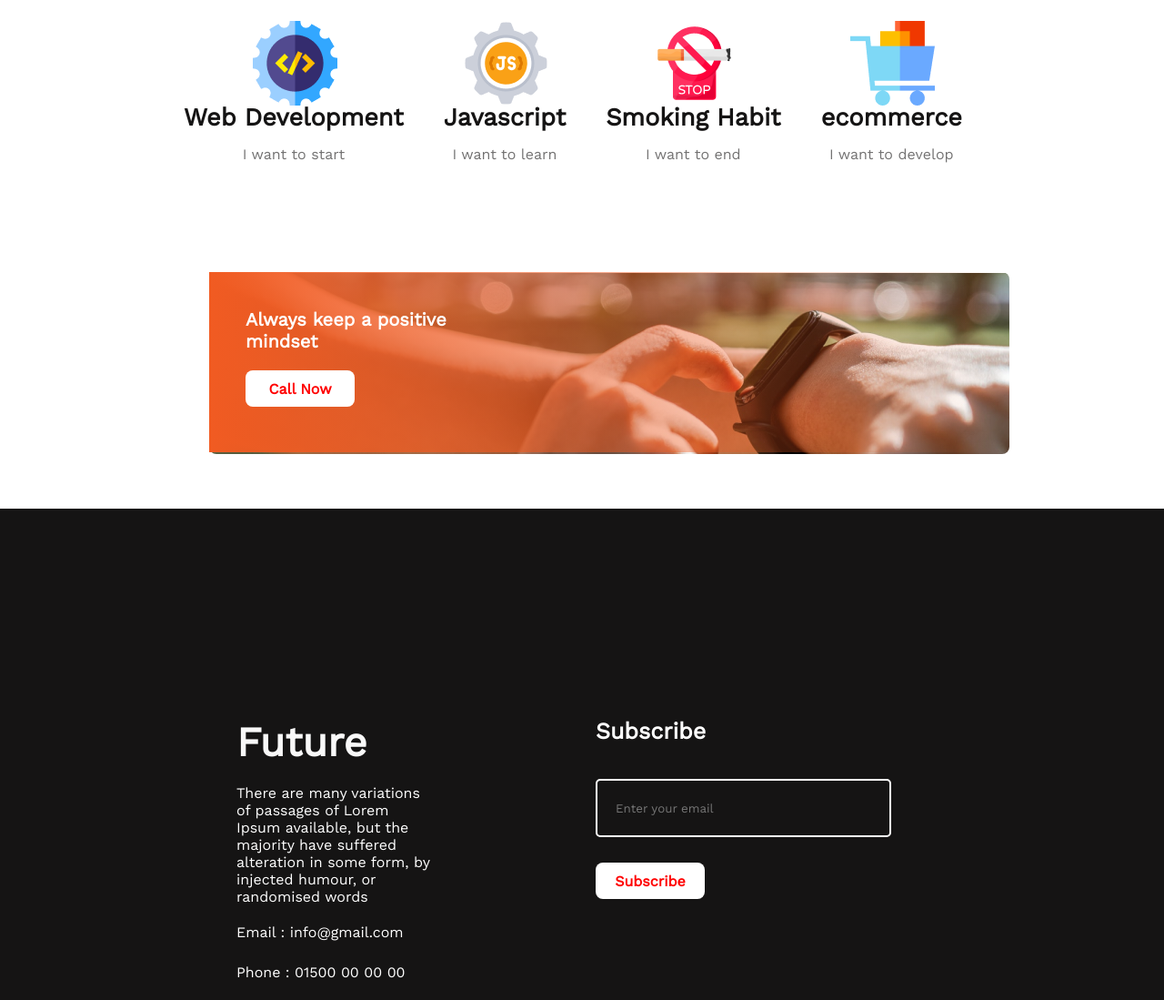
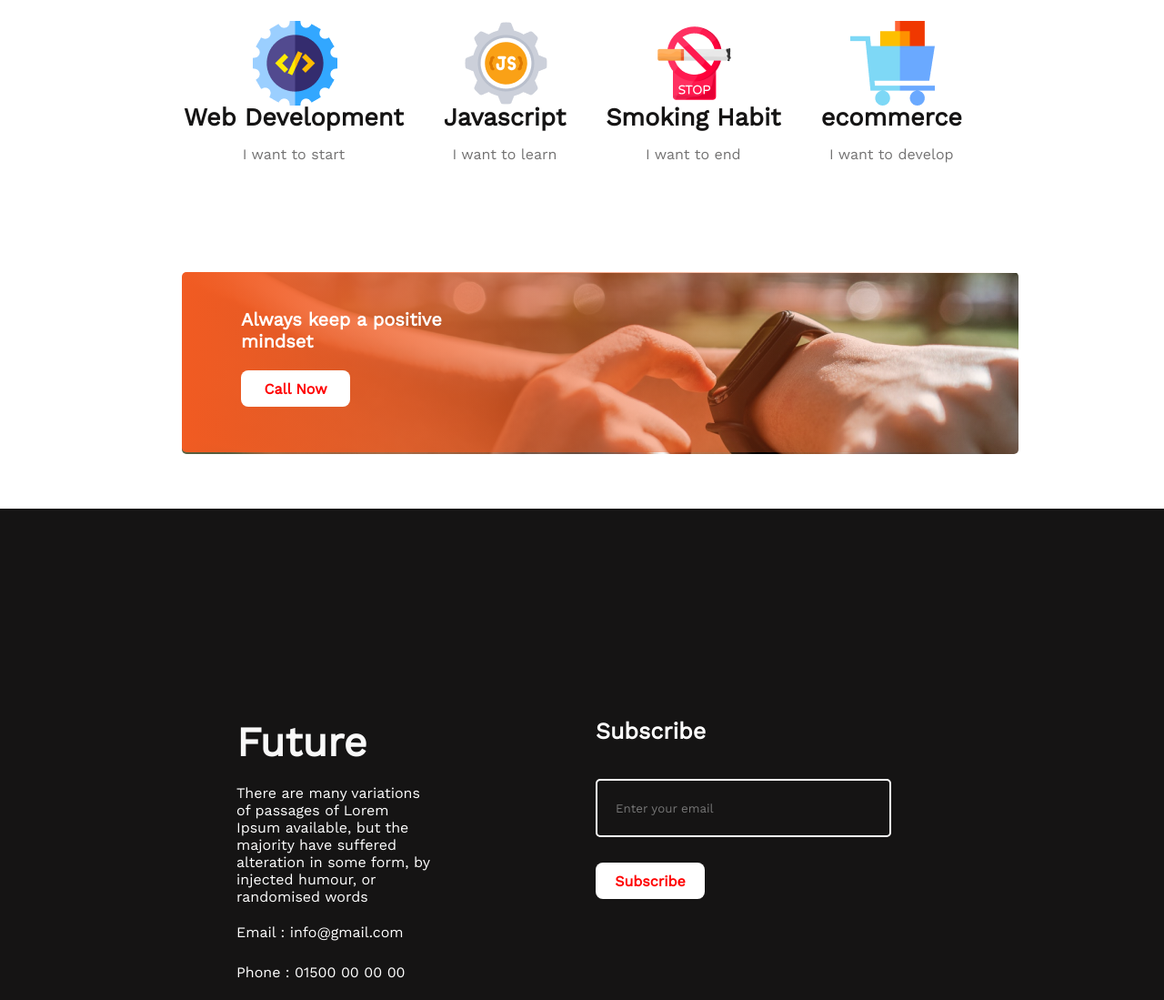
Before and after one commit to A-amirul/New-year-new-me-project, a plain HTML site: page index.html in a window 1280 px wide. Shown: the part 1969-3068 px from the top of the page at 91% size. Drawn offline with nearby package versions, Linux system fonts and the light colour scheme.

Commit message:
gradiantsection change

```diff
--- a/style.css
+++ b/style.css
@@ -185,10 +185,10 @@
 
 
     background-image: url(./images/watch.png);
-    width: 880px;
+    width: 920px;
     height: 200px;
-    margin-left: 230px;
-    border-radius: 8px;
+    margin-left: 200px;
+    border-radius: 5px;
     border: 0;
     margin-bottom: 60px;
 }
@@ -196,6 +196,8 @@
 .background-gradiant {
     background: linear-gradient(90deg, #F15B22 0%, rgba(241, 91, 34, 0) 100%);
     padding-bottom: 50px;
+    padding-left: 25px;
+    border-radius: 5px;
 
 }
 
```
